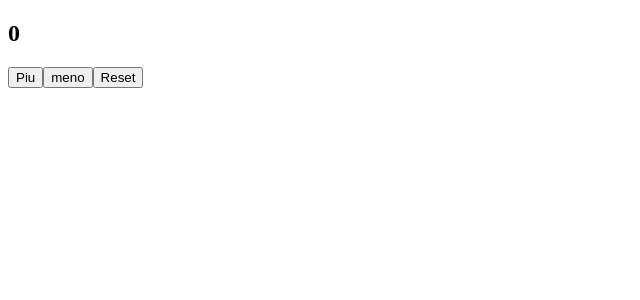
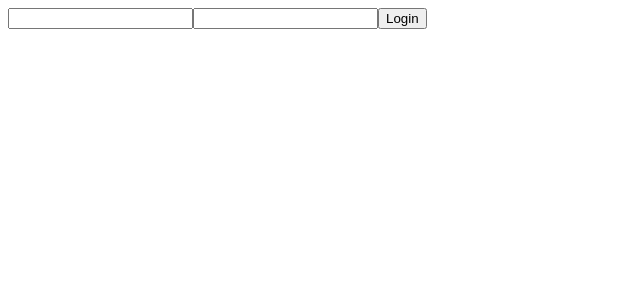
Before and after one commit to Tonyrgg/react-exercises, a React (Create React App) app in the folder my-app/: page / in a window 1280 px wide. Shown: the top 300 px of the page, without its empty margins (0-640 px from the left). Built offline with nearby package versions, Linux system fonts and the light colour scheme.

Commit message:
custom hooks 02

```diff
--- a/my-app/src/App.js
+++ b/my-app/src/App.js
@@ -1,16 +1,14 @@
 import { useState } from "react";
 import { GitHubUser } from "./GitHubUser";
 import { GitHubUserList } from "./GitHubUserList";
-import { Counter } from "./Counter";
+import { Form } from "./Form";
 
 
 export function App() {
 
-
-
         return (
             <div>
-                <Counter />
+                <Form />
             </div>
         )
 }
--- /dev/null
+++ b/my-app/src/Form.js
@@ -0,0 +1,17 @@
+import { useForm } from "./UseForm";
+
+export function Form() {
+    const {username, password, handleChange} = useForm()
+
+    function onLogin() {
+        console.log(username, password);
+    }
+
+    return (
+        <>
+            <input type="text" onChange={handleChange} name="username" value={username}/>
+            <input type="password" onChange={handleChange} name="password" value={password}/>
+            <button onClick={onLogin}>Login</button>
+        </>
+    )
+}
--- /dev/null
+++ b/my-app/src/UseForm.js
@@ -0,0 +1,20 @@
+import { useState } from "react";
+
+
+export function useForm(a = {
+    username: '', password: ''
+}) {
+    const [data, setData] = useState(a)
+
+    function handleChange(e) {
+        setData(data =>({
+            ...data, [e.target.name]: [e.target.value]
+        }))
+    }
+
+    return {
+        username: data.username,
+        password: data.password,
+        handleChange
+    }
+}
```
